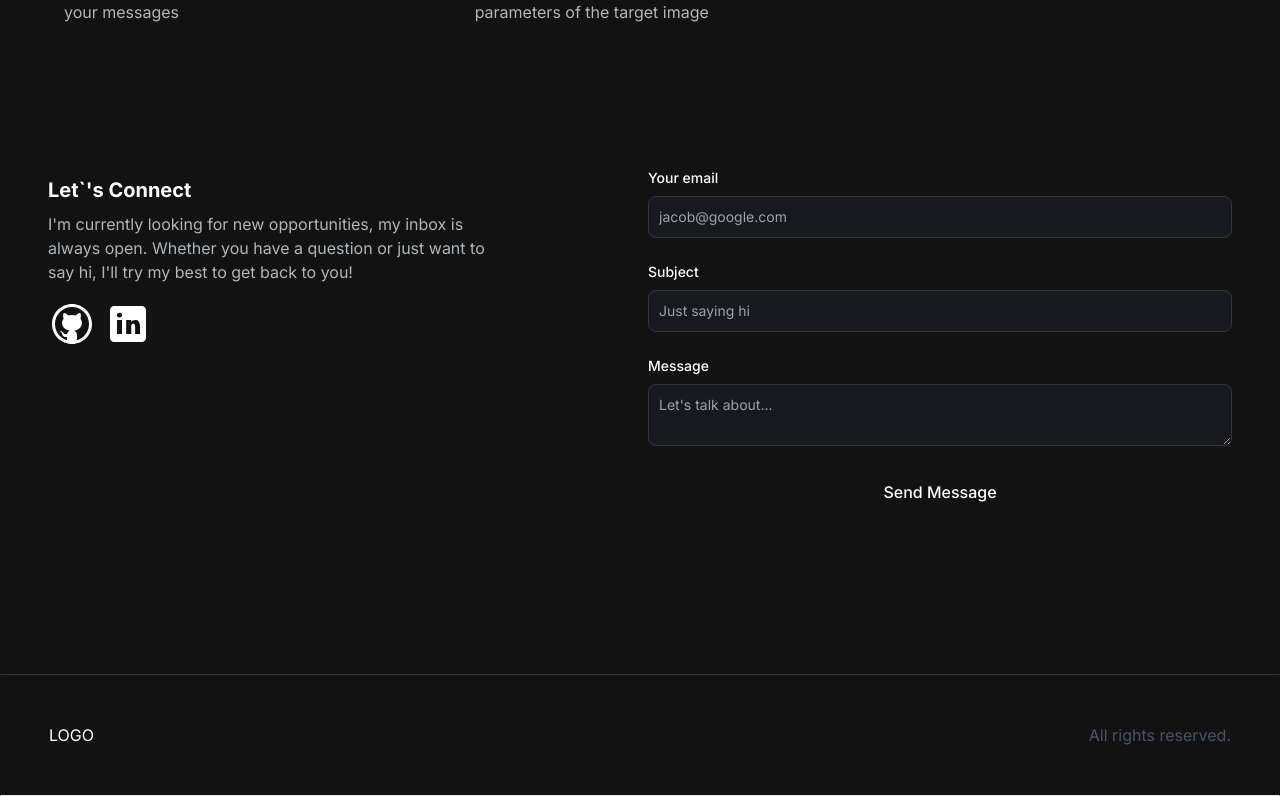
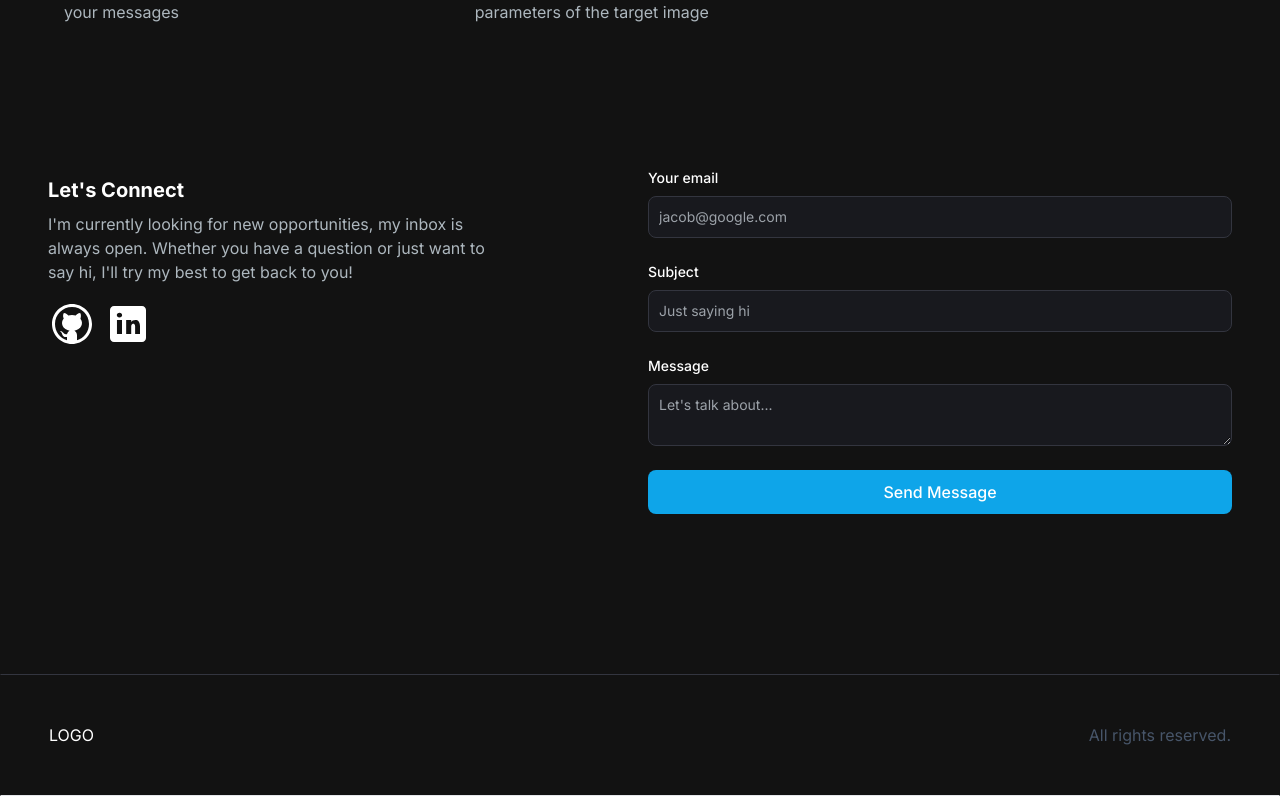
Before and after one commit to mufis-coder/portofolio, a Next.js app: page / in a window 1280 px wide. Shown: the part 1736-2532 px from the top of the page. Built offline with nearby package versions, Linux system fonts and the light colour scheme.

Commit message:
fix: change color in submit button

```diff
--- a/app/components/EmailSection.jsx
+++ b/app/components/EmailSection.jsx
@@ -46,7 +46,7 @@ const EmailSection = () => {
     () => {
         setInterval(() => {
             setEmailSubmitted(false);
-        }, 5000);
+        }, 7000);
     },
     [emailSubmitted]
   );
@@ -59,7 +59,7 @@ const EmailSection = () => {
         <div className="bg-[radial-gradient(ellipse_at_center,_var(--tw-gradient-stops))] from-primary-900 to-transparent rounded-full h-80 w-80 z-0 blur-lg absolute top-3/4 -left-4 transform -translate-x-1/2 -translate-1/2"></div>
         <div className="z-10">
             <h5 className="text-xl font-bold text-white my-2">
-                Let`&apos;s Connect
+                Let&apos;s Connect
             </h5>
             <p className="text-[#ADB7BE] mb-4 max-w-md">
                 {" "}
@@ -125,13 +125,13 @@ const EmailSection = () => {
                     />
                 </div>
                 {emailSubmitted ? (
-                    <p className="text-green-500 text-sm mt-0">
+                    <p className="text-green-500 text-sm mt-0 mb-3">
                         Email sent successfully!
                     </p>
                 ) : ('')}
                 <button
                     type="submit"
-                    className="bg-primary-500 hover:bg-primary-600 text-white font-medium py-2.5 px-5 rounded-lg w-full"
+                    className="bg-sky-500 hover:bg-sky-600 text-white font-medium py-2.5 px-5 rounded-lg w-full"
                 >
                     Send Message
                 </button>
```
